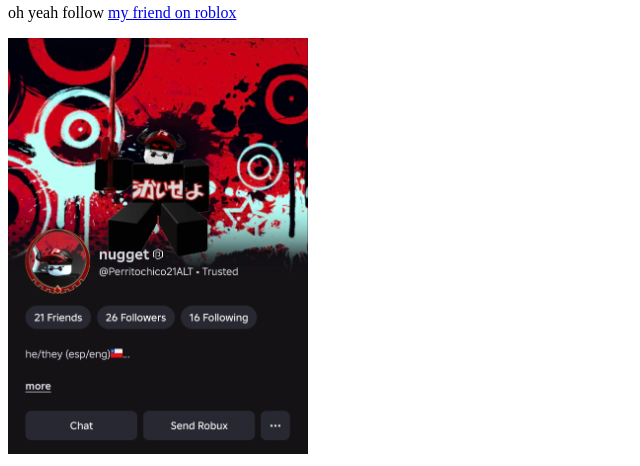
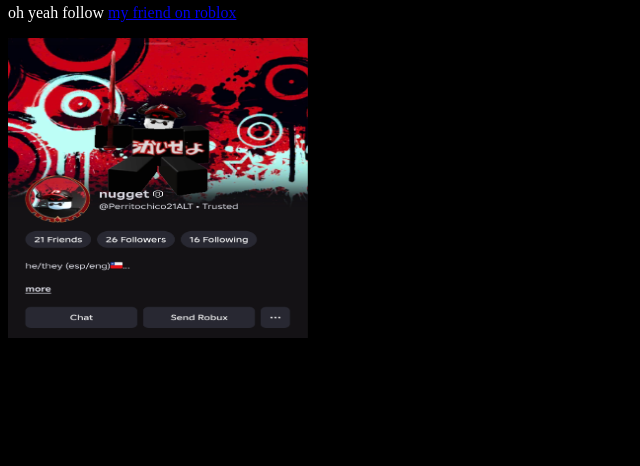
Before and after one commit to gayfemboy276/site, a plain HTML site: page index.html in a window 1280 px wide. Shown: the part 498-964 px from the top of the page, without its empty margins (0-640 px from the left). After the commit the page ends 848 px from the top, so only its background shows below. Drawn offline with Linux system fonts and the light colour scheme.

Commit message:
Update style.css

```diff
--- a/style.css
+++ b/style.css
@@ -1,3 +1,8 @@
 img {
   width: 300px;
+  height: 300px
 }
+body {
+  color: white;
+  background-color: black;
+}
```
